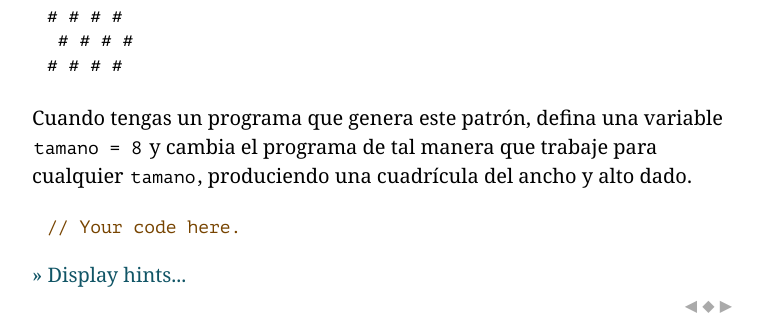
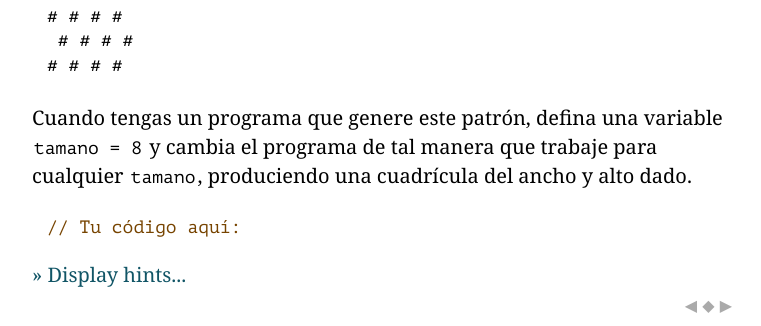
Before and after one commit to hectorip/Eloquent-JavaScript-ES-online, a Jekyll site: the page chapters/02_program_structure.html, which Jekyll copies as it is, in a window 1280 px wide and 900 px high, scrolled down 20897 px. Shown: the part 511-837 px from the top of the window, without its empty margins (258-1019 px from the left). Built offline with Jekyll 4.4.1, drawn with Linux system fonts in a browser that asks for light colours; nearby versions of some CDN libraries; library files that are not in the unit come from our copies.

Commit message:
ajustes en capítulo 2

```diff
--- a/chapters/02_program_structure.html
+++ b/chapters/02_program_structure.html
@@ -700,11 +700,11 @@ Los caracteres deberían formar un tablero de ajedrez.</p>
 # # # #
  # # # #
 # # # #</pre>
-<p><a class=p_ident id="p_OOwY/sd0x5" href="#p_OOwY/sd0x5"></a>Cuando tengas un programa que genera este patrón, defina
+<p><a class=p_ident id="p_OOwY/sd0x5" href="#p_OOwY/sd0x5"></a>Cuando tengas un programa que genere este patrón, defina
 una variable <code>tamano = 8</code> y cambia el programa de tal manera
 que trabaje para cualquier <code>tamano</code>, produciendo una cuadrícula
 del ancho y alto dado.</p>
-<pre data-language="javascript" class="snippet cm-s-default"><a class=c_ident id="c_CfkOp8tkUe" href="#c_CfkOp8tkUe"></a><span class="cm-comment">// Your code here.</span></pre>
+<pre data-language="javascript" class="snippet cm-s-default"><a class=c_ident id="c_1aVBi0Qp/v" href="#c_1aVBi0Qp/v"></a><span class="cm-comment">// Tu código aquí:</span></pre>
 <div class=solution><div class=solution-text>
 <p><a class=p_ident id="p_wONAnKn4aE" href="#p_wONAnKn4aE"></a>La cadena puede ser construida
 empezando con una vacía (<code>""</code>) y agregando caracteres repetidamente.
```
